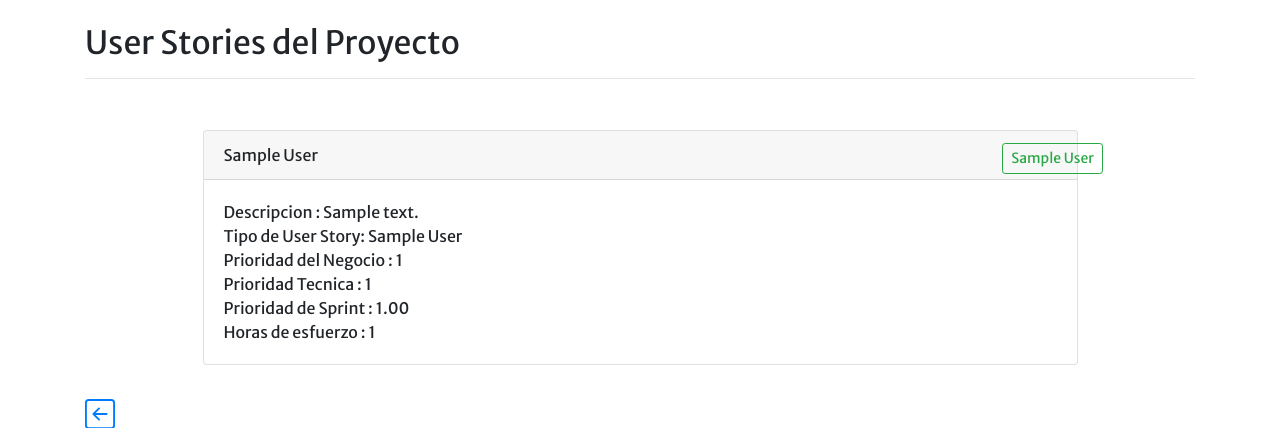
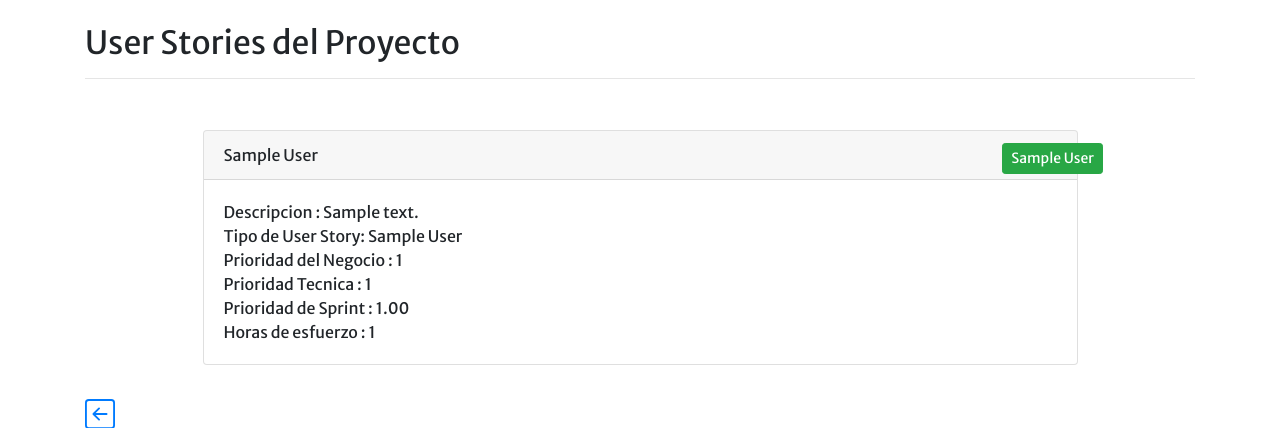
Before and after one commit to ararolon/GestorDeProyectosAgiles_repo, a Django app: page /userstories/productBacklog/1 in a window 1280 px wide. Shown: the part 56-484 px from the top of the page. Run offline with Django 4.2, Linux system fonts and the light colour scheme; tables that the repository leaves empty hold one stand-in row (values such as "Sample post"); parts of the project's set-up code (start-up, migrations or seed data) failed here and were passed over; some libraries are stand-ins or nearby versions.

Commit message:
Cambio de color del botón de estado

```diff
--- a/UserStories/templates/UserStories/ver_product_backlog.html
+++ b/UserStories/templates/UserStories/ver_product_backlog.html
@@ -60,8 +60,7 @@
                         <div class="row">
                             <div class="col-auto mr-auto">
                                  {{us.nombre}}
-                                 <button type="button" class="btn btn-outline-success btn-sm " style="position: absolute;right: -770px;">{{us.estado}}</button>
-
+                                 <button type="button" class="btn btn-success btn-sm" style="position: absolute;right: -770px;">{{us.estado}}</button>
                             </div>
                         </div>
                     </div>
```
